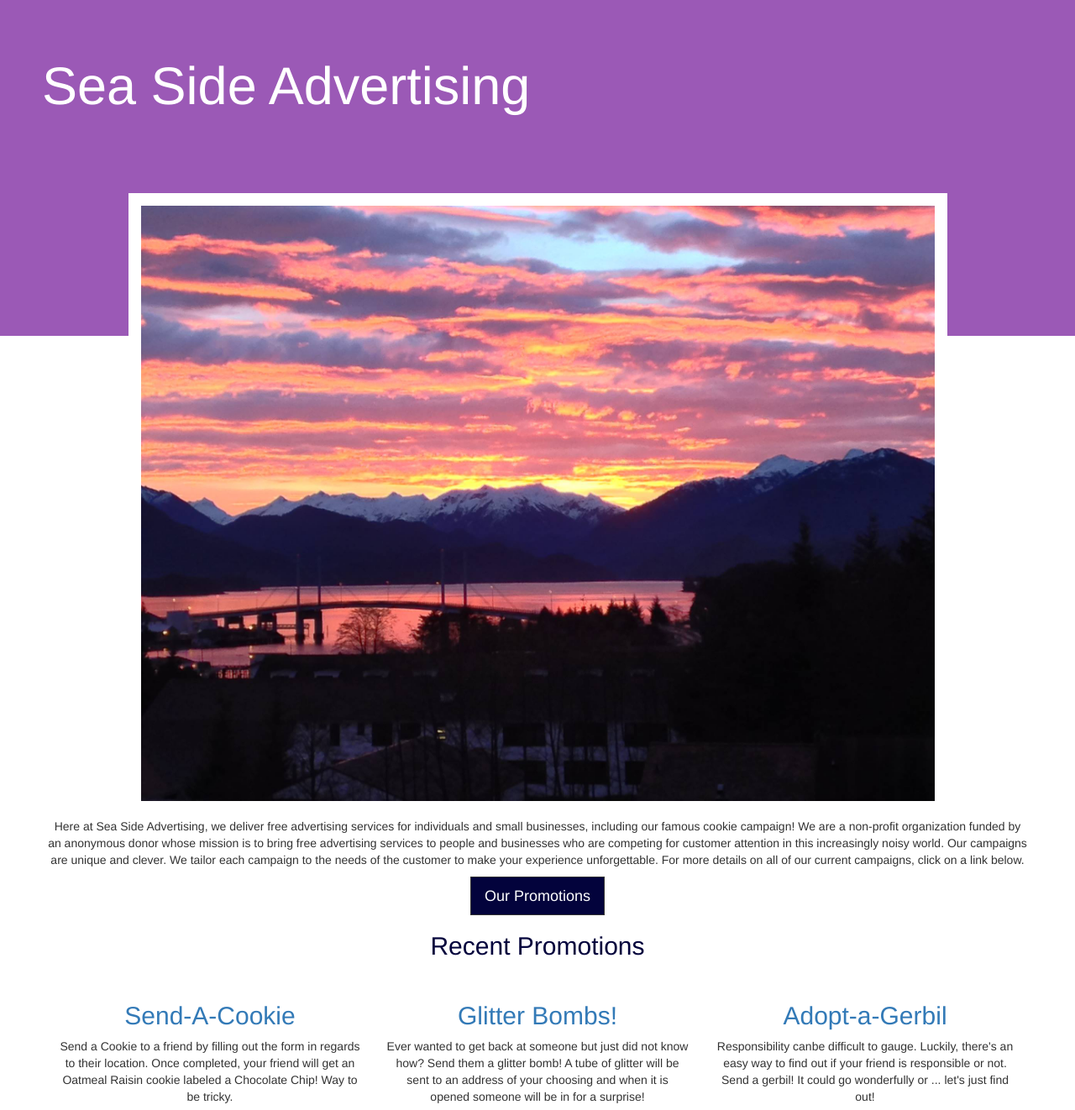
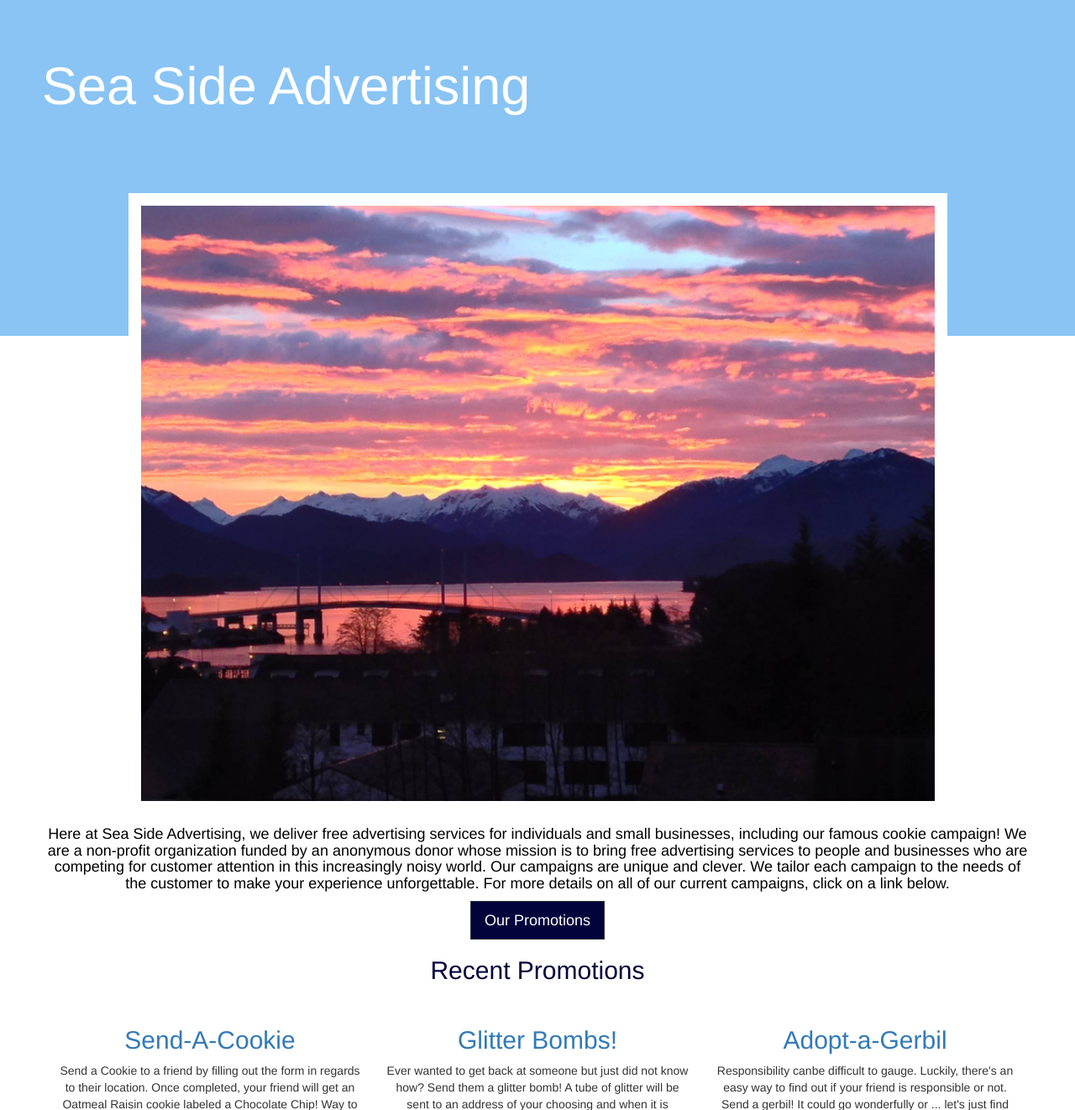
Before and after one commit to dukeayers/cs399_agency, a Django app: page /about in a window 1280 px wide. Shown: the top 1322 px of the page at 84% size. Run offline with Django 3.2, Linux system fonts and the light colour scheme; data comes from the database, SQL or seed files in the repository; parts of the project's set-up code (start-up, migrations or seed data) failed here and were passed over; some libraries are stand-ins or nearby versions.

Commit message:
minor color changes so that the site is consistent

```diff
--- a/agency/templates/about.html
+++ b/agency/templates/about.html
@@ -17,12 +17,16 @@ h1, h2 {
 	color: #03033c;
 }
 
+h4 {
+	color: #000000;
+}
+
 p {
 	font-weight: normal;
 }
 {% endblock %}
 {% block content %}
-    <div class="jumbotron" style="background:#9b59b6; height:400px; width:100%;">
+    <div class="jumbotron" style="background:#89C4F4; height:400px; width:100%;">
             <h1 class="" style="color:white; margin-left:50px;">Sea Side Advertising</h1>
     </div>
     <div class="container">
@@ -32,7 +36,7 @@ p {
             </div>
         </div>
         <div class="row text-center" style="margin-top:20px;">
-                <p>Here at Sea Side Advertising, we deliver free advertising services for individuals and small businesses, including our famous cookie campaign! We are a non-profit organization funded by an anonymous donor whose mission is to bring free advertising services to people and businesses who are competing for customer attention in this increasingly noisy world. Our campaigns are unique and clever. We tailor each campaign to the needs of the customer to make your experience unforgettable. For more details on all of our current campaigns, click on a link below.</p>
+                <h4>Here at Sea Side Advertising, we deliver free advertising services for individuals and small businesses, including our famous cookie campaign! We are a non-profit organization funded by an anonymous donor whose mission is to bring free advertising services to people and businesses who are competing for customer attention in this increasingly noisy world. Our campaigns are unique and clever. We tailor each campaign to the needs of the customer to make your experience unforgettable. For more details on all of our current campaigns, click on a link below.</h4>
                 <a class="btn btn-lg btn-success" href="/lists" role="button">Our Promotions</a>
         </div>
         <div class="row text-center" style="margin-bottom:100px;">
--- a/agency/templates/lists.html
+++ b/agency/templates/lists.html
@@ -53,10 +53,10 @@ p {
     }
 {% endblock %}
 {% block content %}
-    <div class="container" style="background:#9b59b6; color:white !important; border-radius:5px;">
+    <div class="container" style="background:#89C4F4; color:white !important; border-radius:5px;">
 
       <!-- Jumbotron -->
-      <div class="jumbotron text-center" style="background:#9b59b6;">
+      <div class="jumbotron text-center" style="background:#89C4F4;">
         <h1 style="text-align: center; color:white;">What Are We Up To?</h1>
           <a class="btn-primary btn " href="/about" style="color:black; width:33%;">About Us</a>
         <p>Below you'll find a list of the current campaigns we are running.  Just click the title that sounds interesting to you.  Remember, due to us being non profit these will only last for a limited time so act fast!</p>
```
